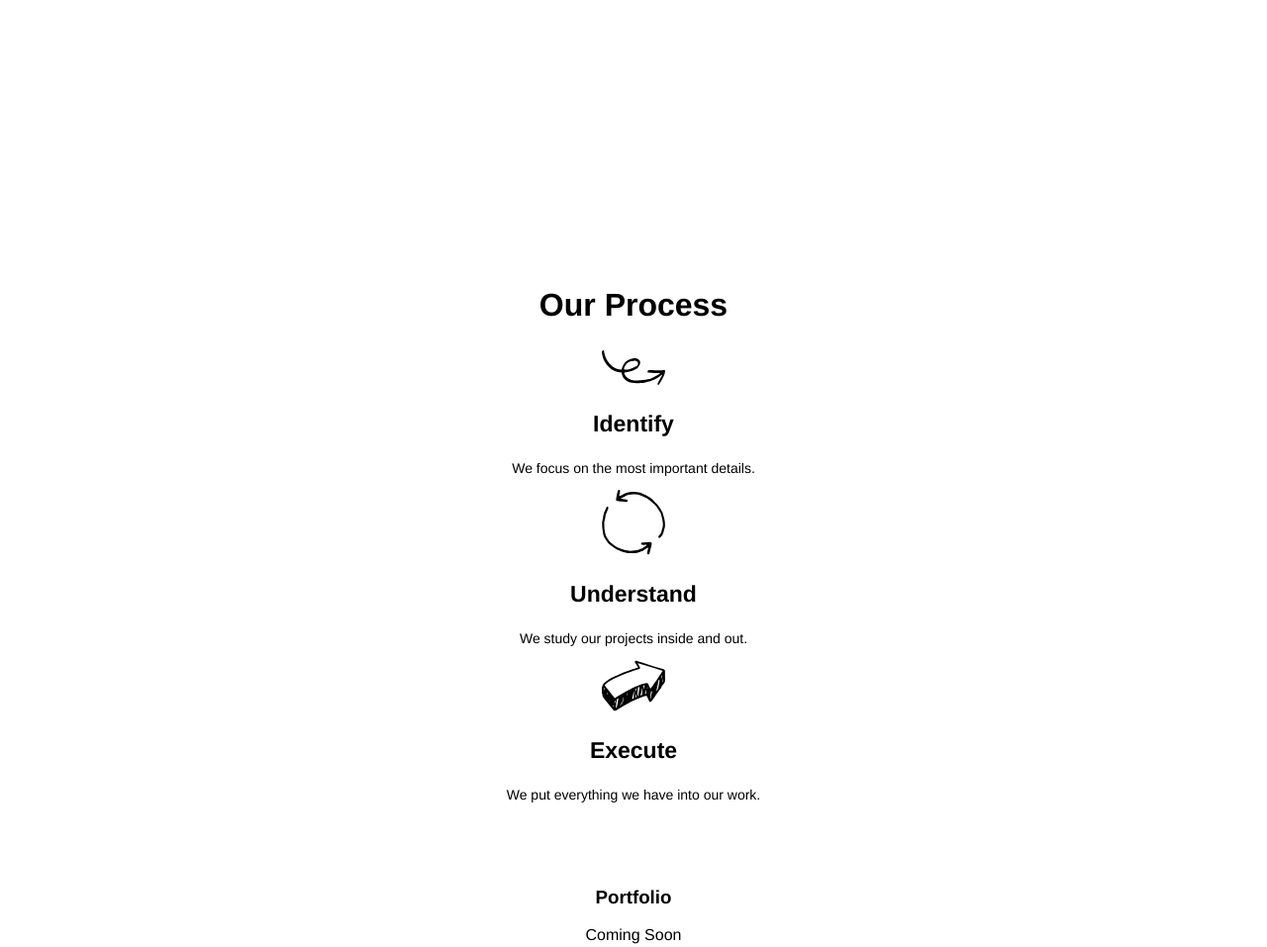
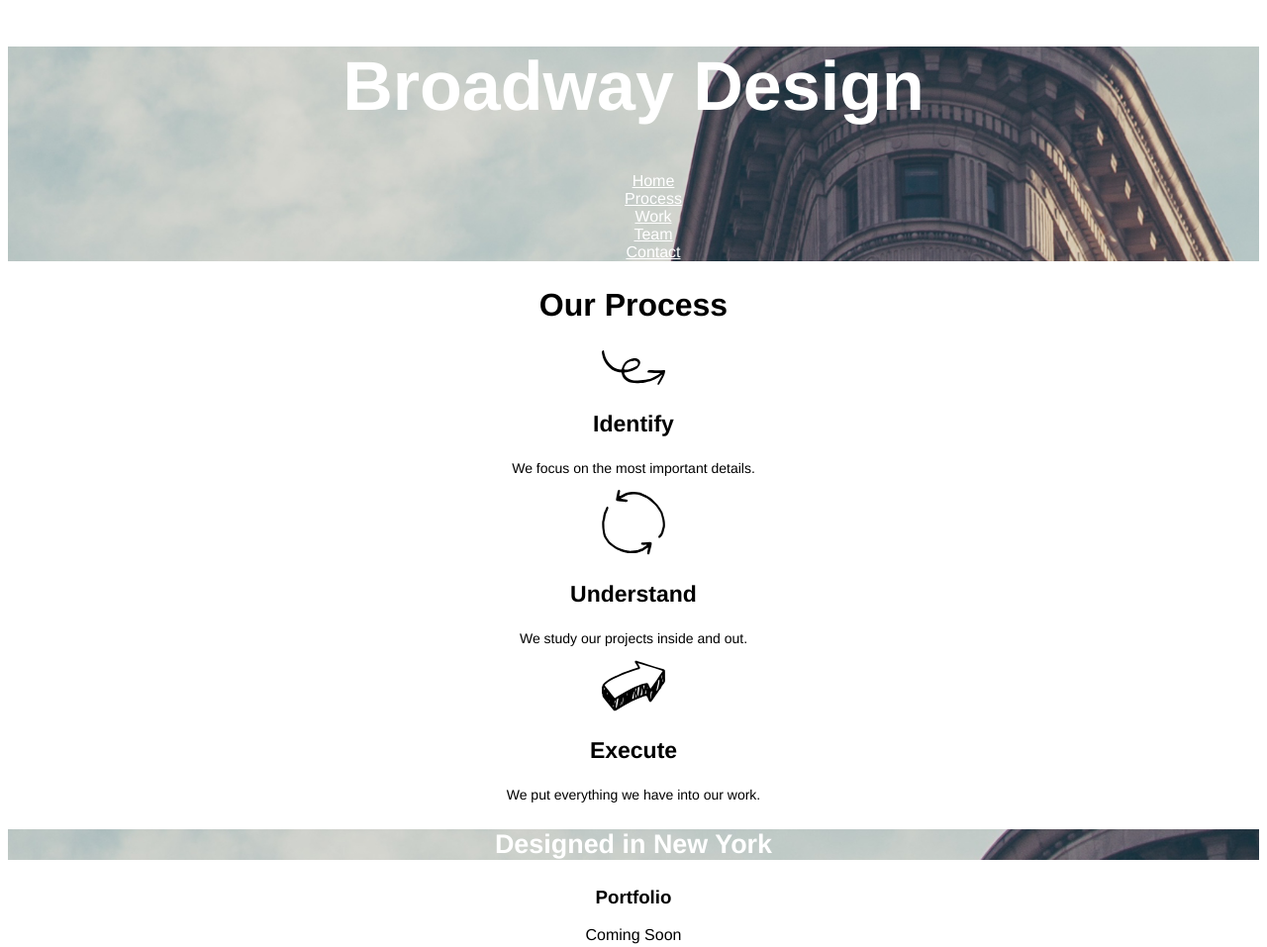
Before and after one commit to kadad312/kadad312.github.io, a plain HTML site: page broadway/index.html in a window 1280 px wide. Shown: the top 957 px of the page at 99% size. Drawn offline with Linux system fonts and the light colour scheme.

Commit message:
Changed link address for background-images

```diff
--- a/broadway/resources/styles.css
+++ b/broadway/resources/styles.css
@@ -4,7 +4,7 @@ body {
 }
 
 .header {
-  background-image: url("./resources/images/the-flatiron-building.png");
+  background-image: url("/resources/images/the-flatiron-building.png");
   background-size: cover;
   color: white;
 }
@@ -37,7 +37,7 @@ body {
 }
 
 .divider {
-  background-image: url("./resources/images/the-flatiron-building.png");
+  background-image: url("/resources/images/the-flatiron-building.png");
   font-size: 23px;
   font-weight: bold;
   color: white;
```
